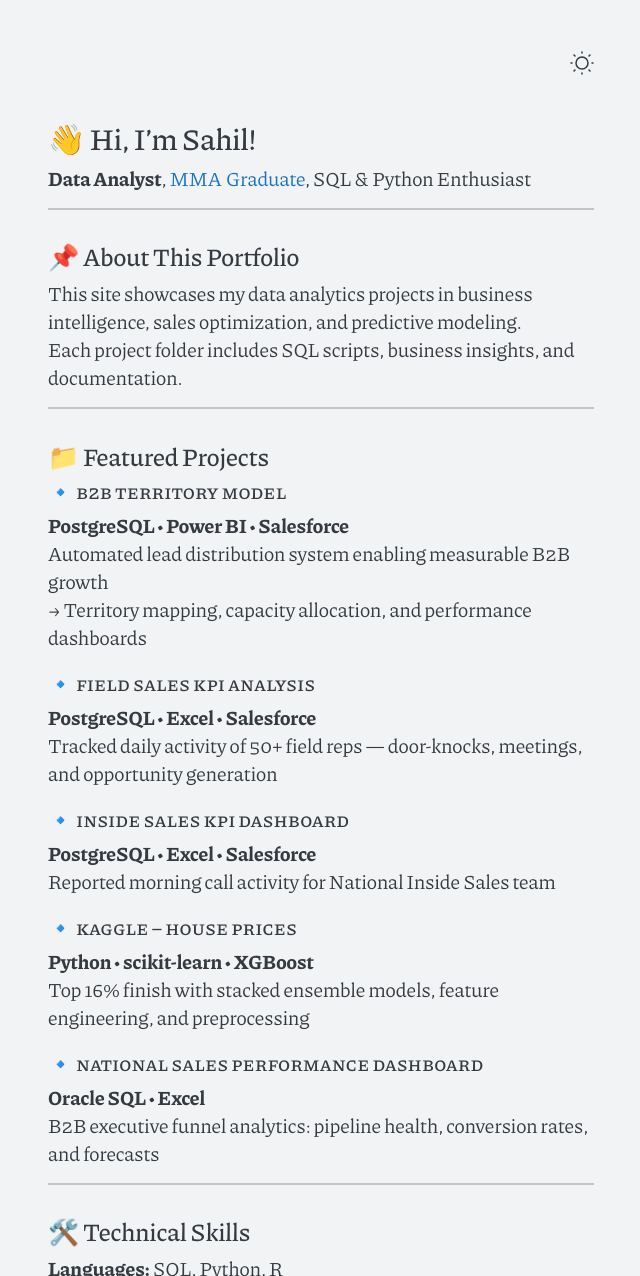
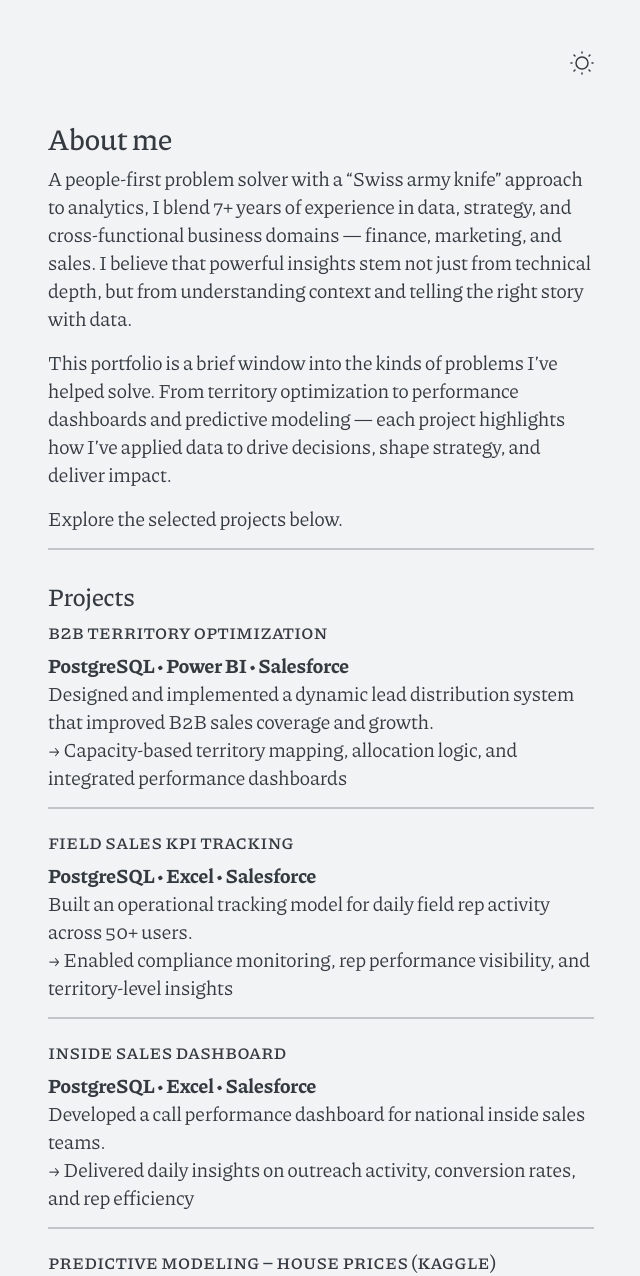
Before and after one commit to sahil-s-lab/portfolio, a Jekyll site: the page built from index.md, in a window 1280 px wide and 1400 px high, cut to the strip 124-1400 px from the top of the window. Shown: the whole strip, without its empty margins (319-959 px from the left). Built offline with Jekyll 4.4.1, drawn with Linux system fonts in a browser that asks for light colours; some of the changed text lies outside the part shown.

Commit message:
Update index.md

```diff
--- a/index.md
+++ b/index.md
@@ -3,16 +3,53 @@ layout: home
 title: Home
 ---
 
-# 👋 Hi, I'm Sahil!
+# About me
 
-**Data Analyst**, [MMA Graduate](https://www.linkedin.com/in/sahil95), SQL & Python Enthusiast
+A people-first problem solver with a "Swiss army knife" approach to analytics, I blend 7+ years of experience in data, strategy, and cross-functional business domains — finance, marketing, and sales. I believe that powerful insights stem not just from technical depth, but from understanding context and telling the right story with data.
+
+This portfolio is a brief window into the kinds of problems I’ve helped solve. From territory optimization to performance dashboards and predictive modeling — each project highlights how I've applied data to drive decisions, shape strategy, and deliver impact.
+
+Explore the selected projects below.
 
 ---
 
-## 📌 About This Portfolio
+## Projects
 
-This site showcases my data analytics projects in business intelligence, sales optimization, and predictive modeling.
-Each project folder includes SQL scripts, business insights, and documentation.
+### B2B Territory Optimization
+**PostgreSQL • Power BI • Salesforce**
+Designed and implemented a dynamic lead distribution system that improved B2B sales coverage and growth.
+→ Capacity-based territory mapping, allocation logic, and integrated performance dashboards
+
+---
+
+### Field Sales KPI Tracking
+**PostgreSQL • Excel • Salesforce**
+Built an operational tracking model for daily field rep activity across 50+ users.
+→ Enabled compliance monitoring, rep performance visibility, and territory-level insights
+
+---
+
+### Inside Sales Dashboard
+**PostgreSQL • Excel • Salesforce**
+Developed a call performance dashboard for national inside sales teams.
+→ Delivered daily insights on outreach activity, conversion rates, and rep efficiency
+
+---
+
+### Predictive Modeling – House Prices (Kaggle)
+**Python • scikit-learn • XGBoost**
+Achieved a top-16% finish using ensemble models and rigorous preprocessing.
+→ Focused on feature engineering, model stacking, and cross-validation strategies
+
+---
+
+### National Sales Performance Overview
+**Oracle SQL • Excel**
+Created an executive dashboard summarizing sales funnel health and forecasts across all B2B channels.
+→ B2B executive funnel analytics: pipeline health, conversion rates, and forecasts
+
+---
+
 
 ---
 
@@ -37,20 +74,5 @@ Top 16% finish with stacked ensemble models, feature engineering, and preprocess
 
 ### 🔹 National Sales Performance Dashboard
 **Oracle SQL • Excel**
-B2B executive funnel analytics: pipeline health, conversion rates, and forecasts
 
 ---
-
-## 🛠️ Technical Skills
-
-**Languages:** SQL, Python, R
-**Tools:** PostgreSQL, Power BI, Excel, Salesforce, Tableau
-**Specialties:** Business Intelligence, Sales Analytics, Predictive Modeling
-
----
-
-## 📬 Connect With Me
-
-- [📄 Resume (PDF)](./Sahil's%20Resume.pdf)
-- [📧 Email](mailto:sahil95@live.ca)
-- [🔗 LinkedIn](https://linkedin.com/in/sahil95)
```
